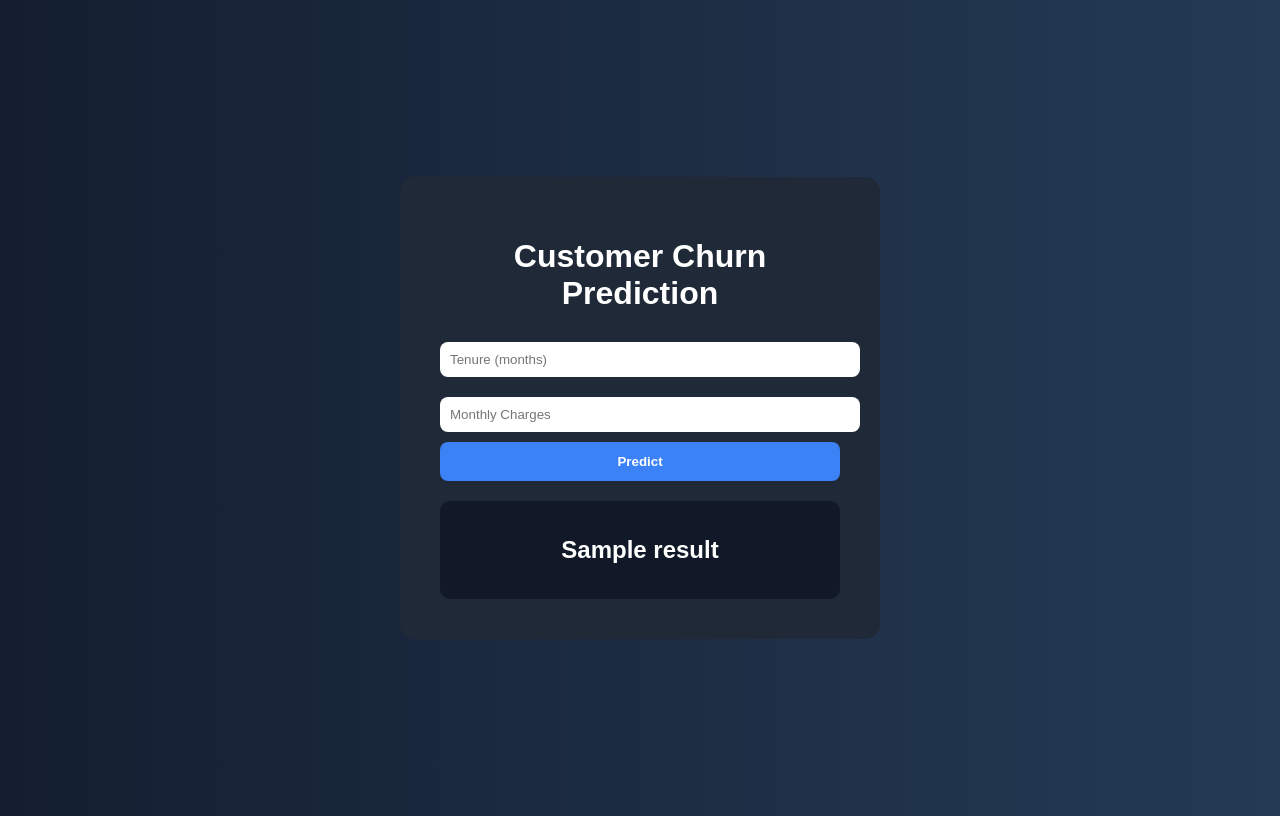
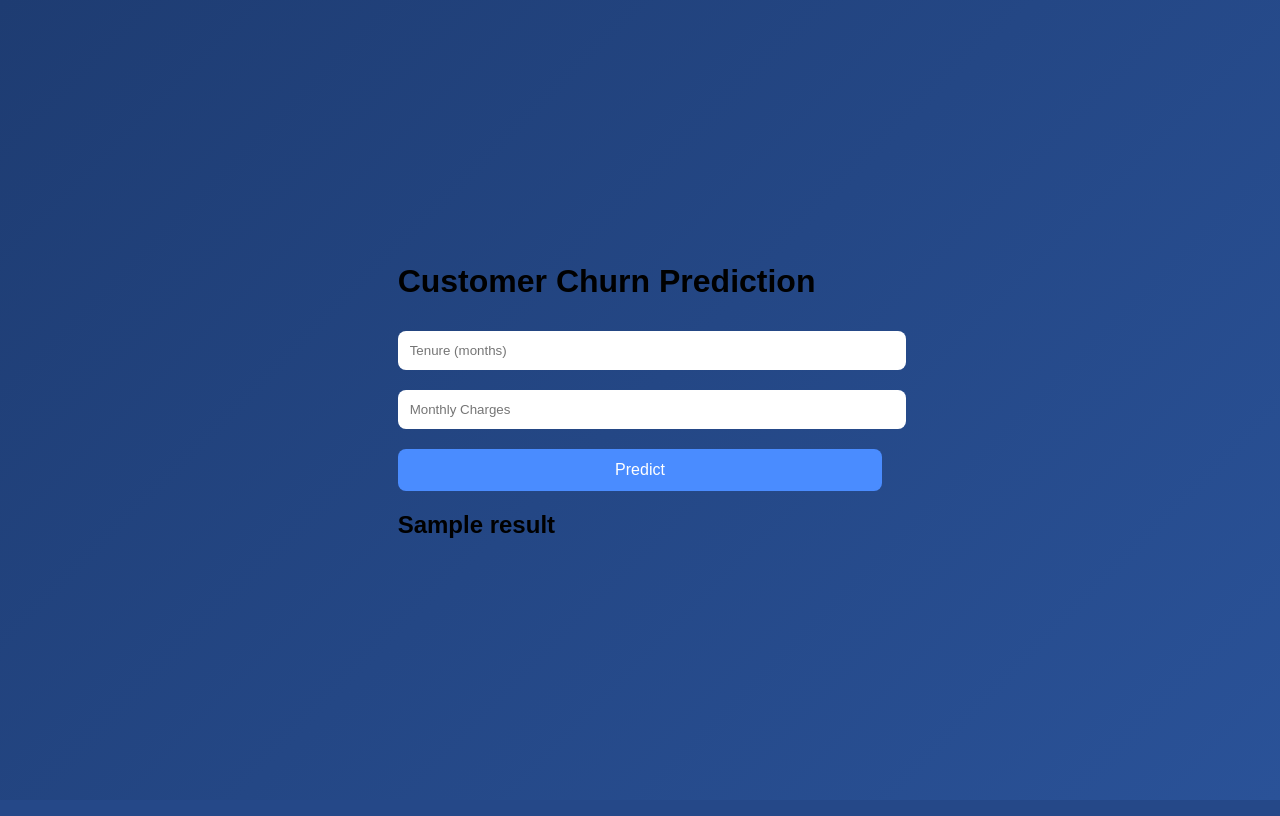
Before and after one commit to sarvesh0427/customer-churn-prediction, a FastAPI app: template frontend/app/templates/index.html in a window 1280 px wide. Run offline with FastAPI, Linux system fonts and the light colour scheme; the template is opened without the code that fills it: most values are stand-ins (such as "Sample title", 1, 10 or a date in 2020); parts of the project's set-up code (start-up, migrations or seed data) failed here and were passed over.

Commit message:
additional css added

```diff
--- a/frontend/app/static/style.css
+++ b/frontend/app/static/style.css
@@ -1,51 +1,75 @@
 body {
     font-family: Arial, sans-serif;
-    background: linear-gradient(to right, #141e30, #243b55);
-    color: white;
-    display: flex;
-    justify-content: center;
-    align-items: center;
+    background: linear-gradient(135deg,#1e3c72,#2a5298);
     height: 100vh;
+    display:flex;
+    justify-content:center;
+    align-items:center;
+    margin:0;
 }
 
-.container {
-    background: #1f2937;
-    padding: 40px;
-    border-radius: 15px;
-    width: 400px;
-    text-align: center;
-}
-
-h1 {
-    margin-bottom: 20px;
+.card {
+    background: rgba(0,0,0,0.35);
+    padding:40px;
+    border-radius:15px;
+    width:400px;
+    text-align:center;
+    color:white;
+    box-shadow:0 8px 25px rgba(0,0,0,0.3);
 }
 
 input {
-    width: 100%;
-    padding: 10px;
-    margin: 10px 0;
-    border-radius: 8px;
-    border: none;
+    width:100%;
+    padding:12px;
+    margin:10px 0;
+    border:none;
+    border-radius:8px;
 }
 
 button {
-    width: 100%;
-    padding: 12px;
-    background: #3b82f6;
-    border: none;
-    border-radius: 8px;
-    color: white;
-    font-weight: bold;
-    cursor: pointer;
+    width:100%;
+    padding:12px;
+    margin-top:10px;
+    border:none;
+    border-radius:8px;
+    background:#4a8cff;
+    color:white;
+    font-size:16px;
+    cursor:pointer;
 }
 
 button:hover {
-    background: #2563eb;
+    background:#2f6fe0;
 }
 
-.result {
-    margin-top: 20px;
-    padding: 15px;
-    background: #111827;
-    border-radius: 10px;
+.result-box {
+    margin:20px 0;
 }
+
+.prob {
+    font-size:20px;
+}
+
+.risk {
+    font-size:22px;
+    font-weight:bold;
+}
+
+.low {
+    color:#00e676;
+}
+
+.medium {
+    color:#ffea00;
+}
+
+.high {
+    color:#ff5252;
+}
+
+.btn {
+    display:inline-block;
+    margin-top:15px;
+    color:white;
+    text-decoration:none;
+}
```
